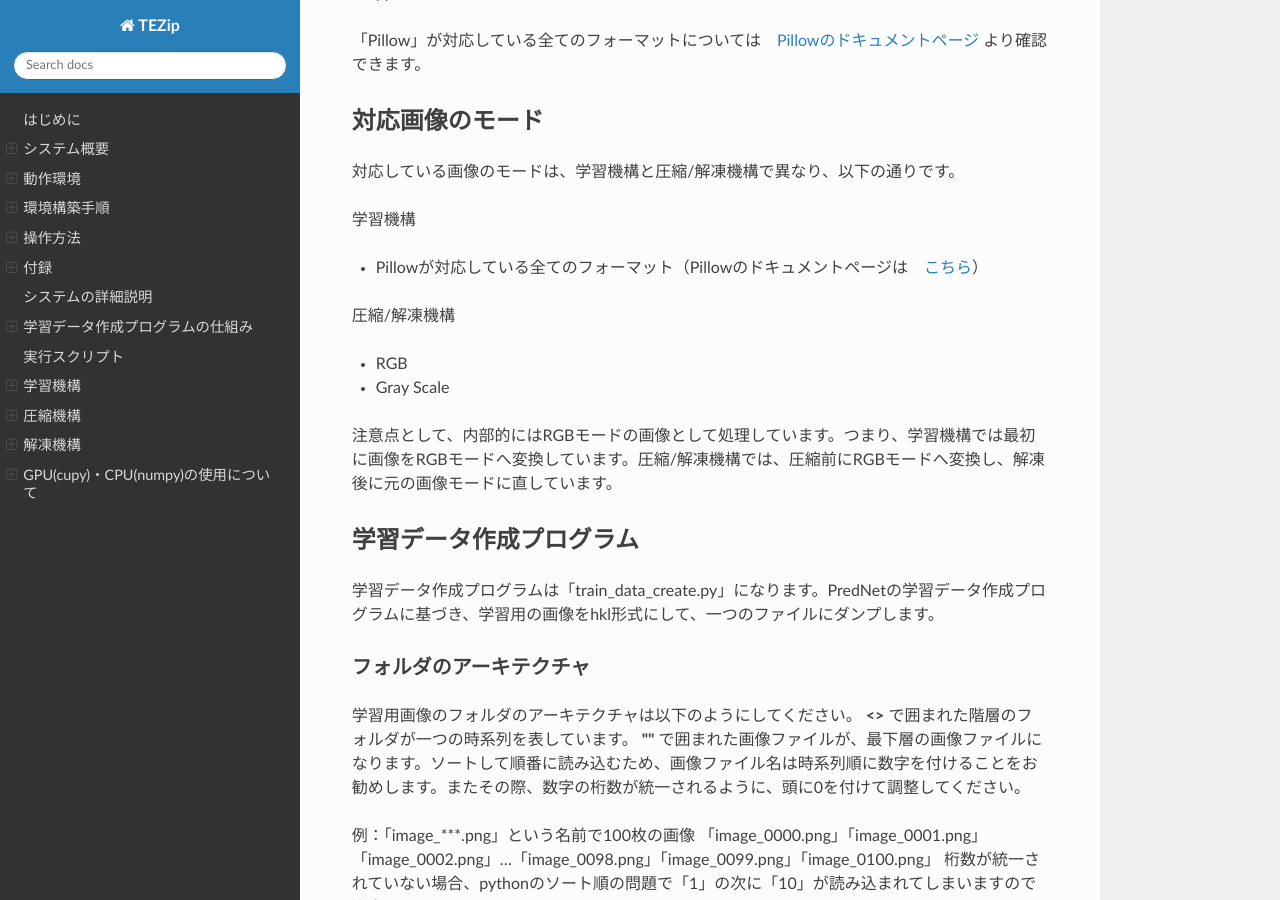
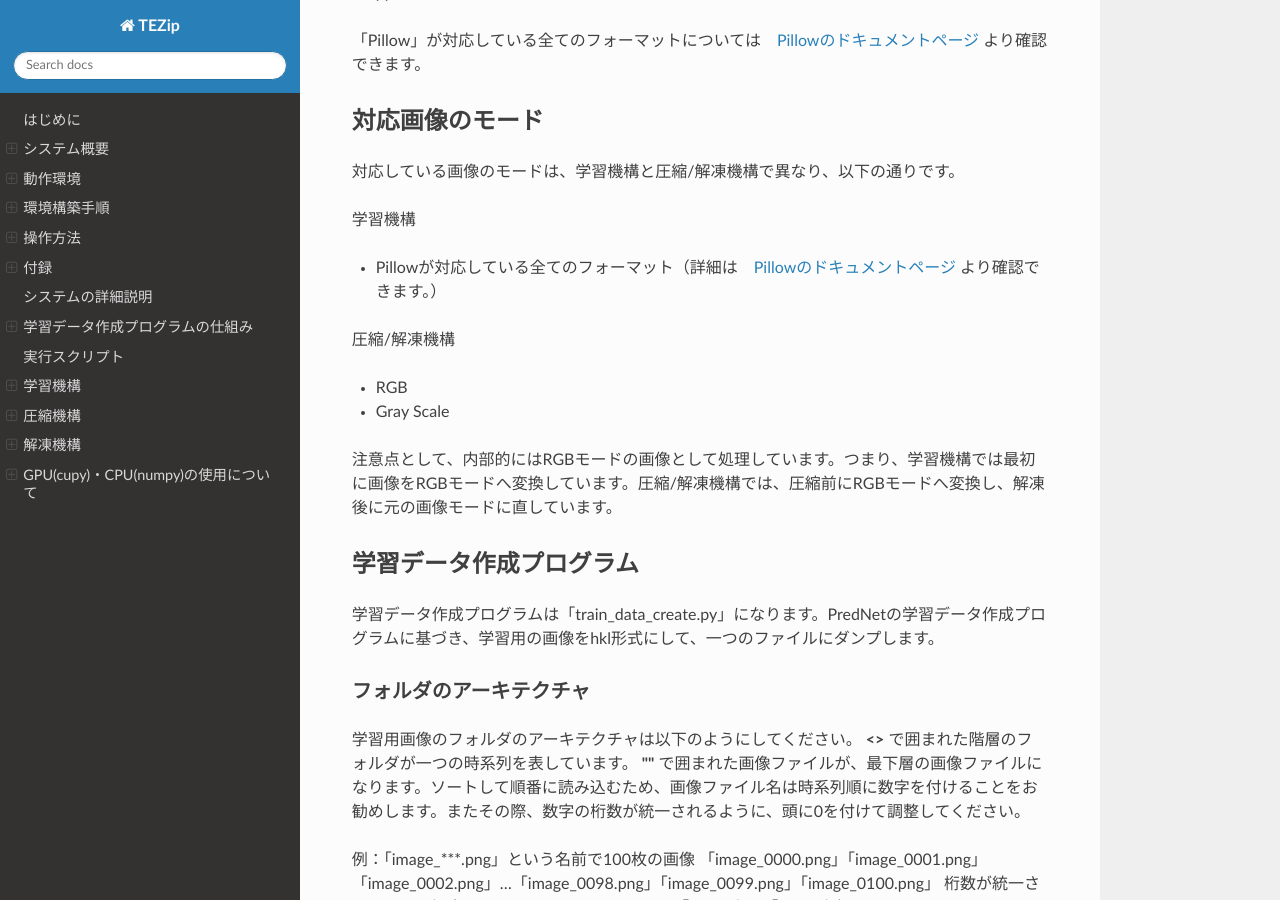
Before and after one commit to kento/TEZip_ja, a Sphinx documentation site: the page built from docs/index.rst, in a window 1280 px wide and 900 px high, scrolled down 10432 px. Built offline with Sphinx 7.4.7 and the Read the Docs theme 2.0.0, drawn with Linux system fonts in a browser that asks for light colours.

Commit message:
Update docs/index.rst
fix description

```diff
--- a/docs/index.rst
+++ b/docs/index.rst
@@ -361,7 +361,7 @@ NVIDIAドライバをアンインストールするコマンドは以下にな
 
 学習機構
 
-* Pillowが対応している全てのフォーマット（Pillowのドキュメントページは　`こちら <https://pillow.readthedocs.io/en/stable/handbook/concepts.html>`_）
+* Pillowが対応している全てのフォーマット（詳細は　`Pillowのドキュメントページ <https://pillow.readthedocs.io/en/stable/handbook/concepts.html>`_ より確認できます。）
 
 圧縮/解凍機構
 
@@ -430,7 +430,7 @@ NVIDIAドライバをアンインストールするコマンドは以下にな
 
    "第一引数", Hklファイルにダンプしたい学習用画像が入ったディレクトリパス ,"./data"
    "第二引数", Hklファイルの出力先のディレクトリパス ,"./data_hkl"
-   "v", "| 第一引数で指定したディレクトリのうち、検証で用いるディレクトリのパスを指定
+   "-v", "| 第一引数で指定したディレクトリのうち、検証で用いるディレクトリのパスを指定
    | このオプションを付けない場合、ランダムに決定される", "-v ./data/sequence_1"
 
 実行例として、hklへのダンプを行う場合は以下のコマンドになります。
```
